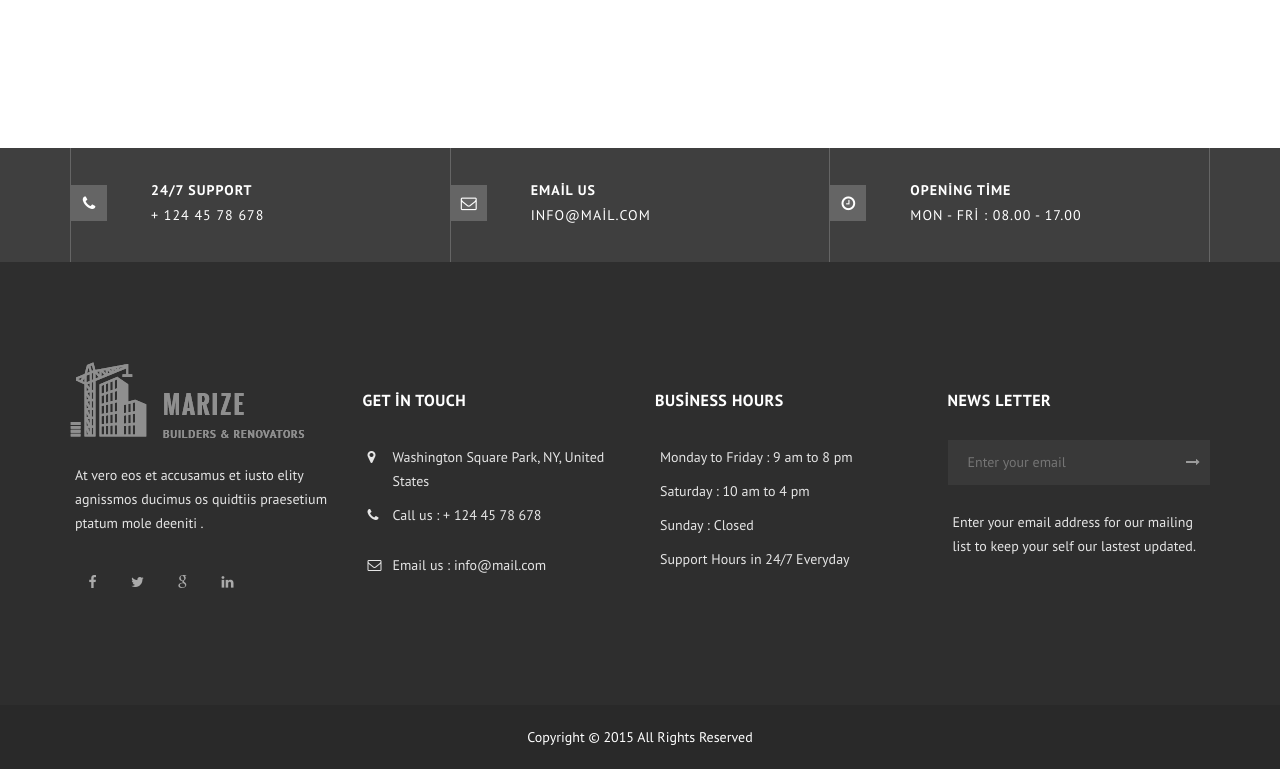
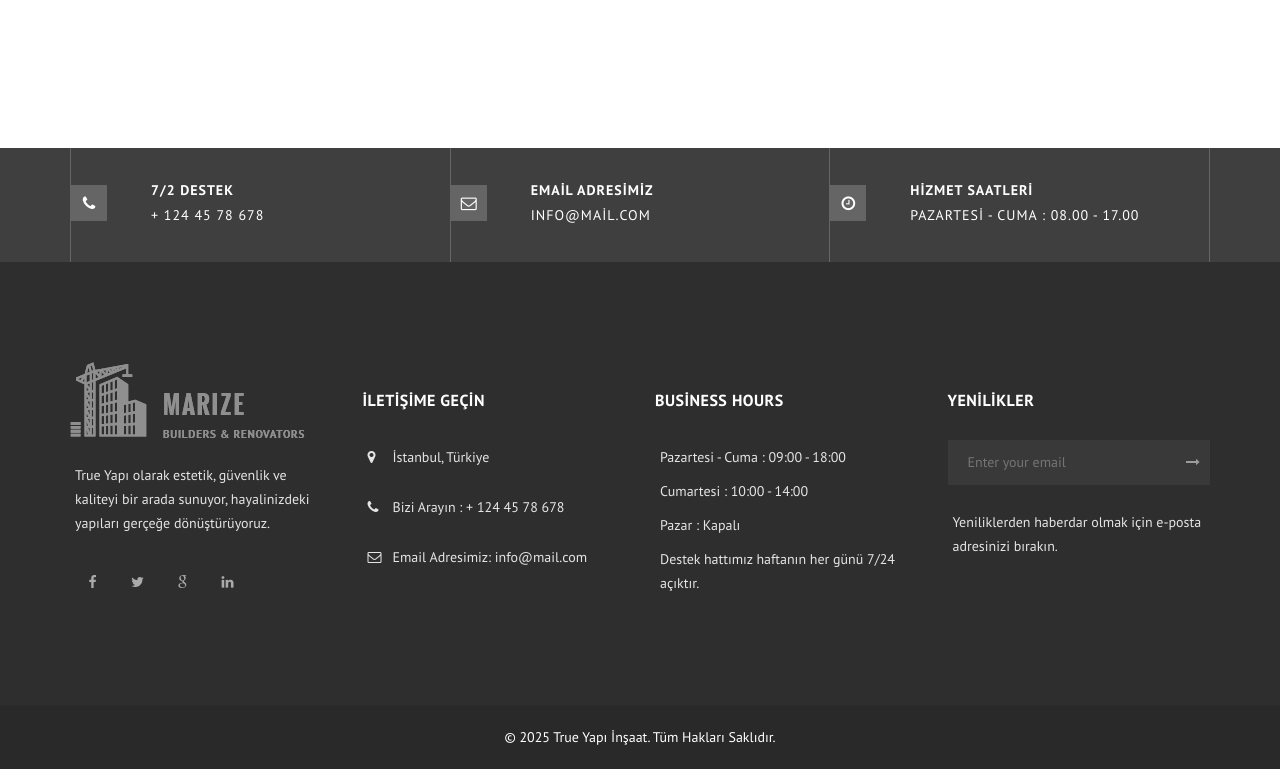
Before and after one commit to Alikerem167/True-insaat-projesi, a plain HTML site: page portfolio.html in a window 1280 px wide. Shown: the part 1856-2625 px from the top of the page. Drawn offline with nearby package versions, Linux system fonts and the light colour scheme; files whose address does not match are found by name.

Commit message:
9. commit

```diff
--- a/portfolio.html
+++ b/portfolio.html
@@ -52,7 +52,7 @@
               <p><i class="fa fa-envelope-o"></i> Support@mail.com </p>
             </li>
             <li>
-              <p><i class="fa fa-clock-o"></i> Mon - Fri : 08.00 - 17.00 </p>
+              <p><i class="fa fa-clock-o"></i> Pazartesi - Cuma : 08.00 - 17.00 </p>
             </li>
           </ul>
           <ul class="social">
@@ -62,6 +62,7 @@
             <li><a href="#."><i class="fa fa-linkedin"></i></a></li>
           </ul>
         </div>
+
 
         <!-- Navigation -->
         <nav class="navbar">
@@ -332,18 +333,18 @@
       <ul class="row no-margin">
         <li class="col-sm-4">
           <div class="icon"> <i class="fa fa-phone"></i> </div>
-          <h6>24/7 SUPPORT</h6>
+          <h6>7/2 Destek</h6>
           <p>+ 124 45 78 678 </p>
         </li>
         <li class="col-sm-4">
           <div class="icon"> <i class="fa fa-envelope-o"></i> </div>
-          <h6>Email us</h6>
+          <h6>Email Adresimiz</h6>
           <p>Info@mail.com </p>
         </li>
         <li class="col-sm-4">
           <div class="icon"> <i class="fa fa-clock-o"></i> </div>
-          <h6>Opening Time</h6>
-          <p>Mon - Fri : 08.00 - 17.00 </p>
+          <h6>Hizmet Saatleri</h6>
+          <p>Pazartesi - Cuma : 08.00 - 17.00 </p>
         </li>
       </ul>
     </div>
@@ -356,7 +357,7 @@
 
         <!-- ABOUT -->
         <div class="col-md-3"> <img class="margin-bottom-20" src="images/logo-footer.png" alt="" >
-          <p>At vero eos et accusamus et iusto elity agnissmos ducimus os quidtiis praesetium ptatum mole deeniti .</p>
+          <p>True Yapı olarak estetik, güvenlik ve kaliteyi bir arada sunuyor, hayalinizdeki yapıları gerçeğe dönüştürüyoruz.</p>
           <ul class="social">
             <li><a href="#."><i class="fa fa-facebook"></i></a></li>
             <li><a href="#."><i class="fa fa-twitter"></i></a></li>
@@ -367,16 +368,16 @@
 
         <!-- Get in touch -->
         <div class="col-md-3">
-          <h6>Get in touch</h6>
+          <h6>İletişime Geçin</h6>
           <ul class="row location">
             <li class="col-xs-12">
-              <p><i class="fa fa-map-marker"></i> Washington Square Park, NY, United States</p>
+              <p><i class="fa fa-map-marker"></i> İstanbul, Türkiye</p>
             </li>
             <li class="col-xs-12">
-              <p><i class="fa fa-phone"></i> Call us : + 124 45 78 678 </p>
+              <p><i class="fa fa-phone"></i> Bizi Arayın : + 124 45 78 678 </p>
             </li>
             <li class="col-xs-12">
-              <p><i class="fa fa-envelope-o"></i> Email us : info@mail.com</p>
+              <p><i class="fa fa-envelope-o"></i> Email Adresimiz: info@mail.com</p>
             </li>
           </ul>
         </div>
@@ -386,28 +387,28 @@
           <h6>Business Hours</h6>
           <ul class="row location">
             <li class="col-xs-12">
-              <p> Monday to Friday : 9 am to 8 pm</p>
+              <p> Pazartesi - Cuma : 09:00 - 18:00</p>
             </li>
             <li class="col-xs-12">
-              <p>Saturday : 10 am to 4 pm</p>
+              <p>Cumartesi : 10:00 - 14:00</p>
             </li>
             <li class="col-xs-12">
-              <p>Sunday : Closed</p>
+              <p>Pazar : Kapalı</p>
             </li>
             <li class="col-xs-12">
-              <p>Support Hours in 24/7 Everyday </p>
+              <p>Destek hattımız haftanın her günü 7/24 açıktır. </p>
             </li>
           </ul>
         </div>
 
         <!-- News Letter -->
         <div class="col-md-3">
-          <h6>News Letter</h6>
+          <h6>Yenilikler</h6>
           <form>
             <input type="email" placeholder="Enter your email" required>
             <button type="submit"><i class="fa fa-long-arrow-right"></i></button>
           </form>
-          <p>Enter your email address for our mailing list to keep your self our lastest updated.</p>
+          <p>Yeniliklerden haberdar olmak için e-posta adresinizi bırakın.</p>
         </div>
       </div>
     </div>
@@ -415,7 +416,7 @@
 
   <!-- RIGHTS -->
   <div class="rights">
-    <p> Copyright &copy; 2015    All Rights Reserved </p>
+    <p> © 2025 True Yapı İnşaat. Tüm Hakları Saklıdır. </p>
   </div>
 </div>
 <script src="js/jquery-1.11.0.min.js"></script>
```
Also changed, not shown: about.html (+17 -17 lines), contact.html (+17 -17 lines), index.html (+17 -17 lines), services.html (+17 -17 lines).
